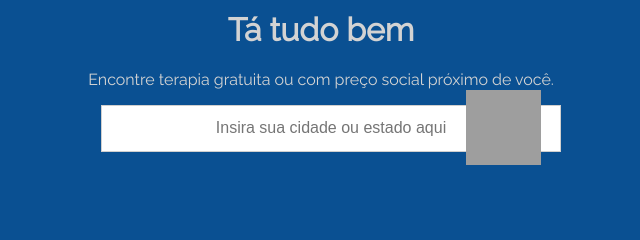
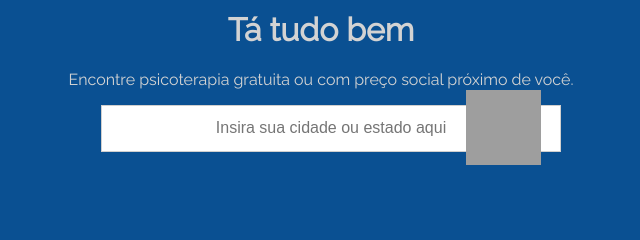
Before and after one commit to Dennissiq/tudoficabem.github.io, a plain HTML site: page index.html in a window 1280 px wide. Shown: the part 176-416 px from the top of the page, 319-959 px from the left. Drawn offline with Linux system fonts and the light colour scheme; grey boxes are pictures that could not be loaded.

Commit message:
fixing text problem

```diff
--- a/index.html
+++ b/index.html
@@ -12,7 +12,7 @@
 <body>
     <img src="./icon/armadillo.png" alt="imagem de um tatu bola cinza que direciona para página inicial" width="90" height="90">
     <h1>Tá tudo bem</h1>
-    <p>Encontre terapia gratuita ou com preço social próximo de você.</p>
+    <p>Encontre psicoterapia gratuita ou com preço social próximo de você.</p>
     <form class="search-container">
             <input type="text" id="search-bar" placeholder="Insira sua cidade ou estado aqui">
             <a href="#"><img class="search-icon" src="http://www.endlessicons.com/wp-content/uploads/2012/12/search-icon.png"></a>
```
